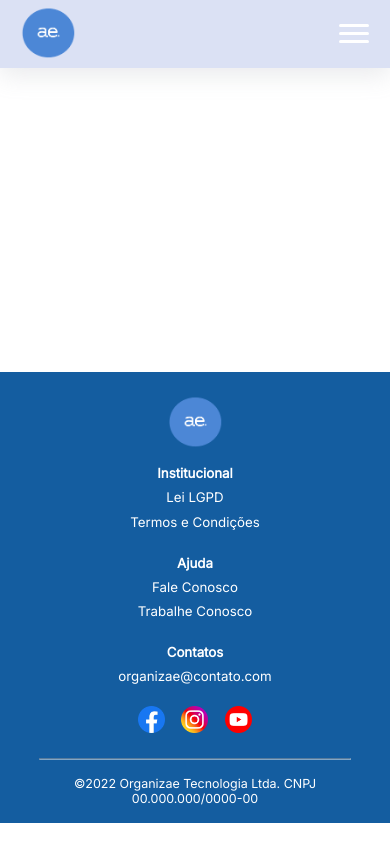
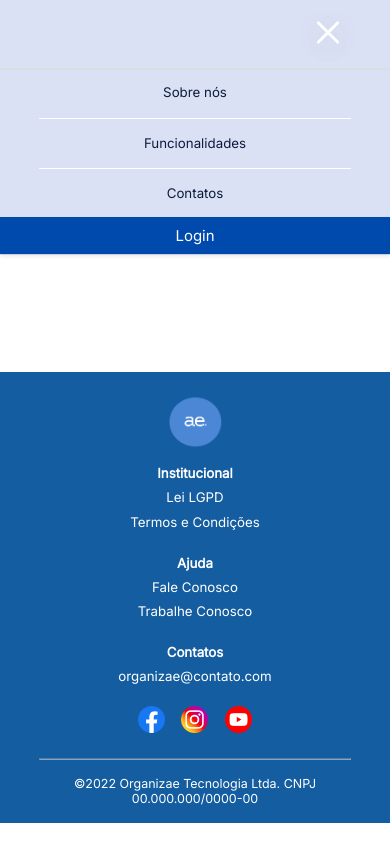
Before and after one commit to CaioAlves10/Organizae, a PHP site: page /header-footer.html in a window 390 px wide. Run offline with PHP 8.4, Linux system fonts and the light colour scheme.

Commit message:
ajustes no header

```diff
--- a/header-footer.css
+++ b/header-footer.css
@@ -4,6 +4,29 @@
     margin: 0;
     padding: 0;
     box-sizing: border-box;
+}
+
+:root {
+    /* ===== Colors ===== */
+    --header-color: #DBE1F4;
+    --text-color: #0B1B3D;
+    --button-color: #004AAD;
+    --toggle-color: #;
+
+    /* ====== shadow ====== */
+
+}
+
+::selection {
+    background-color: var(--primary-color);
+    color: var(--sidebar-color);
+}
+
+body.dark {
+    --header-color: #DBE1F4;
+    --text-color: #0B1B3D;
+    --button-color: #004AAD;
+    --toggle-color: #;
 }
 
 html {
@@ -18,10 +41,10 @@ body {
     height: 100vh;
 }
 
-/* Header */
+/* ===== HEADER ===== */
 
 header {
-    background: #DBE1F4;
+    background: var( --header-color);
     box-shadow: rgba(149, 157, 165, 0.2) 0px 8px 24px;
 }
 
@@ -47,6 +70,8 @@ header {
     padding: 5px 0;
 }
 
+/* ====== BUTTON ====== */
+
 .buttonMenu {
     display: inline-flex;
     justify-content: center;
@@ -55,7 +80,7 @@ header {
     padding: 1.2rem 2.5rem;
     border-radius: 5px;
 
-    background-color: #004AAD;
+    background-color: var(--button-color);
     box-shadow: rgba(0, 0, 0, 0.1) 0 2px 4px;
     touch-action: manipulation;
     transition: all 300ms cubic-bezier(.23, 1, 0.32, 1);
@@ -79,29 +104,28 @@ header {
     pointer-events: none;
 }
 
+/* ==================== */
+
 header nav .menuSection ul,
 footer #footerSection div ul {
     list-style: none;
 }
 
-
 header nav .menuSection ul li a {
     text-decoration: none;
-    color: #0B1B3D;
+    color: var(--text-color);
 }
 
 header nav .menuSection ul li:hover {
     transform: translateY(-2px);
 }
 
+/* Footer */
 
 footer #footerSection div ul li a {
     text-decoration: none;
     color: #fff;
 }
-
-
-/* Footer */
 
 footer {
     background: #145DA0;
@@ -159,42 +183,25 @@ hr {
     margin-bottom: 2rem;
 }
 
-/* media queries */
+/* MEDIA QUERIES */
+
 @media (max-width: 1440px) {
     footer #linksContainer {
         gap: 8rem;
     }
 }
 
-@media (max-width: 982px) {
+@media (max-width: 1024px) {
     html {
-        font-size: 60%;
+        font-size: 62%;
     }
 
     #menu {
-        gap: 4.5rem;
-    }
-
-    #navHeader img,
-    #footerSection img {
-        width: 65px;
-        padding: 5px 0;
-    }
-
-    #midiasSection a img {
-        width: 27px;
-    }
-
-    footer #linksContainer {
-        gap: 6rem;
+        gap: 4rem;
     }
 }
 
 @media (max-width: 894px) {
-    #menu {
-        gap: 4rem;
-    }
-
     #midiasSection a img {
         width: 27px;
     }
@@ -208,21 +215,35 @@ hr {
     }
 }
 
-@media (max-width: 820px) {
+@media (max-width: 880px) {
     html {
-        font-size: 58%;
-    }
-
-    #navHeader img,
-    #footerSection img {
-        width: 60px;
-        padding: 5px 0;
+        font-size: 61.5%;
     }
 
     #menu {
         gap: 3.5rem;
     }
 
+    #navHeader img,
+    #footerSection img {
+        width: 65px;
+        padding: 4px 0;
+    }
+
+    .buttonMenu {
+        padding: 1.1rem 2.4rem;
+    }
+
+    #midiasSection a img {
+        width: 27px;
+    }
+
+    footer #linksContainer {
+        gap: 6rem;
+    }
+}
+
+@media (max-width: 820px) {
     footer #footerContainer {
         width: 85%;
         padding: 2rem 0;
@@ -233,11 +254,40 @@ hr {
     }
 }
 
-@media (max-width: 730px) {
+@media (max-width: 800px) {
+    html {
+        font-size: 60%;
+    }
+
+    #menu {
+        gap: 3.5rem;
+    }
+
+    #navHeader img,
+    #footerSection img {
+        width: 60px;
+        padding: 4px 0;
+    }
+
+    .buttonMenu {
+        padding: 1rem 2.3rem;
+    }
+}
+
+@media (max-width: 760px) {
     #menu {
         gap: 3rem;
     }
 
+    footer #linksContainer {
+        gap: 3.7rem;
+    }
+}
+
+@media (max-width: 724px) {
+    #menu {
+        gap: 2.8rem;
+    }
 
     footer #linksContainer {
         gap: 3.7rem;
@@ -245,22 +295,8 @@ hr {
 }
 
 @media (max-width: 706px) {
-    html {
-        font-size: 60%;
-    }
-
     #navHeader {
-        width: 85%;
-    }
-
-    #menu {
-        gap: 2.6rem;
-    }
-
-    #navHeader img,
-    #footerSection img {
-        width: 60px;
-        padding: 6px 0;
+        width: 83%;
     }
 
     #midiasSection a img {
@@ -292,9 +328,9 @@ hr {
     }
 }
 
-@media (max-width: 655px) {
+@media (max-width: 700px) {
     #navHeader {
-        width: 91%;
+        width: 85%;
     }
 
     #menu {
@@ -304,11 +340,12 @@ hr {
     .one,
     .two,
     .three {
-        background-color: #fff;
+        background-color: rgb(244, 246, 248);
         width: 100%;
         height: 4px;
         margin: 6px auto;
         border-radius: 1rem;
+        box-shadow: rgba(100, 100, 111, 0.2) 0px 7px 29px 0px;
 
         transition-duration: 0.3s;
     }
@@ -316,18 +353,32 @@ hr {
     .menuToggle {
         width: 35px;
         height: 30px;
+
+        cursor: pointer;
     }
 
-    /* Aba aberta */
+    /* NAVBAR ON */
+    .menuSection.on .menuToggle .one {
+        transform: translate(7px, 7px) rotate(45deg);
+    }
+
+    .menuSection.on .menuToggle .two {
+        opacity: 0;
+    }
+
+    .menuSection.on .menuToggle .three {
+        transform: translate(7px, -9px) rotate(-45deg);
+    }
+
     .menuSection.on {
         position: absolute;
         top: 0;
         right: 0;
 
-        width: 40vw;
+        width: 100vw;
         height: 287px;
 
-        background: #87AFE8;
+        background: var(--header-color);
 
         z-index: 10;
     }
--- a/header-footer.html
+++ b/header-footer.html
@@ -13,9 +13,9 @@
 <body>
     <header>
         <nav id="navHeader">
-            <a href="#"><img src="/images/img-header-footer/logo-organizae.png" alt="Logo da Organizae"></a>
+            <a href="/index.html"><img src="/images/img-header-footer/logo-organizae.png" alt="Logo da Organizae"></a>
 
-            <div class="menuSection">
+            <div class="menuSection on">
                 <div class="menuToggle">
                     <div class="one"></div>
                     <div class="two"></div>
@@ -41,7 +41,7 @@
         <section id="footerContainer">
             <section id="footerSection">
                 <div>
-                    <a href="#"><img src="/images/img-header-footer/logo-organizae.png" alt="Logo da Organizae"></a>
+                    <a href="/index.html"><img src="/images/img-header-footer/logo-organizae.png" alt="Logo da Organizae"></a>
                 </div>
 
                 <div id="linksContainer">
```
